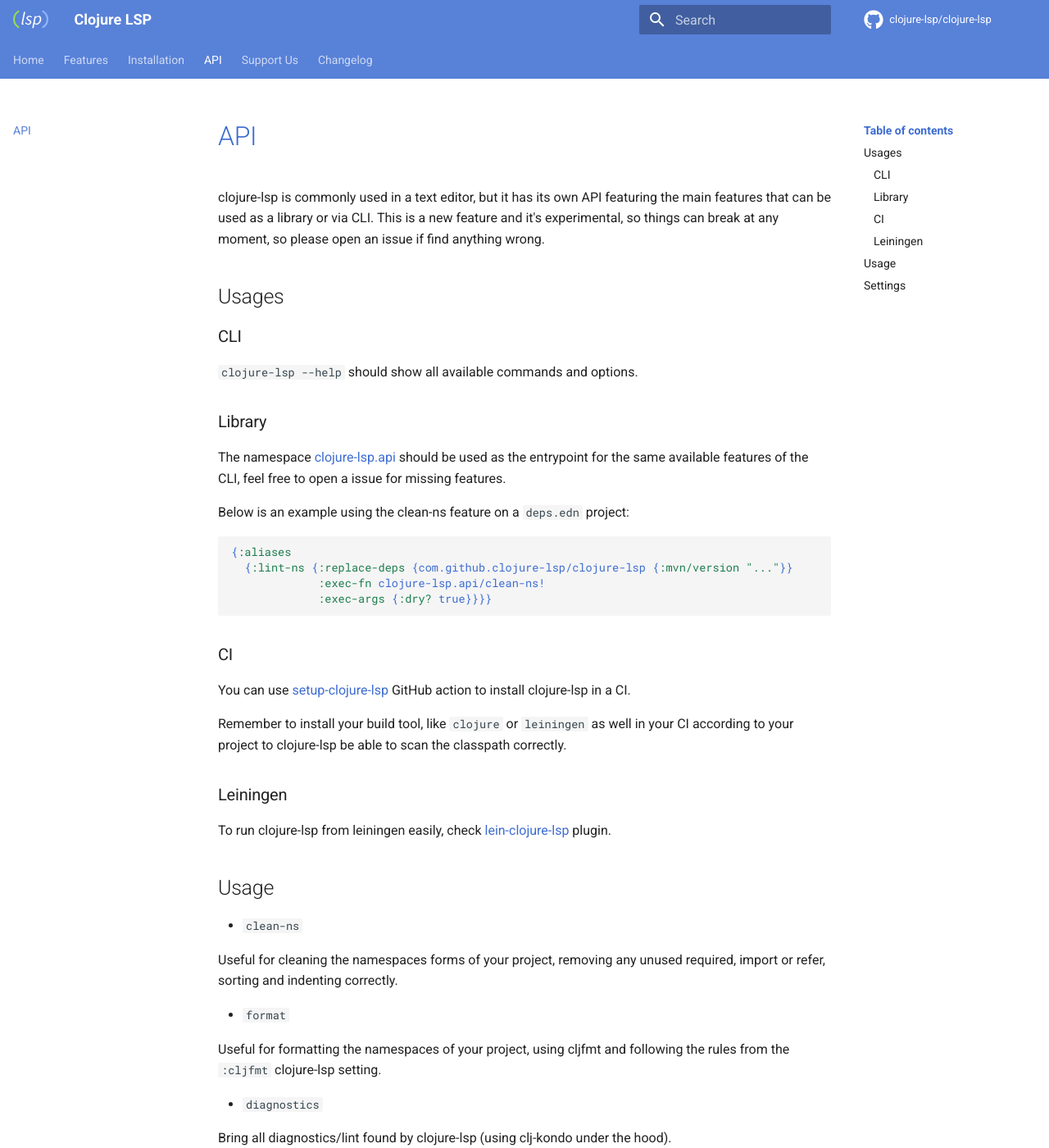
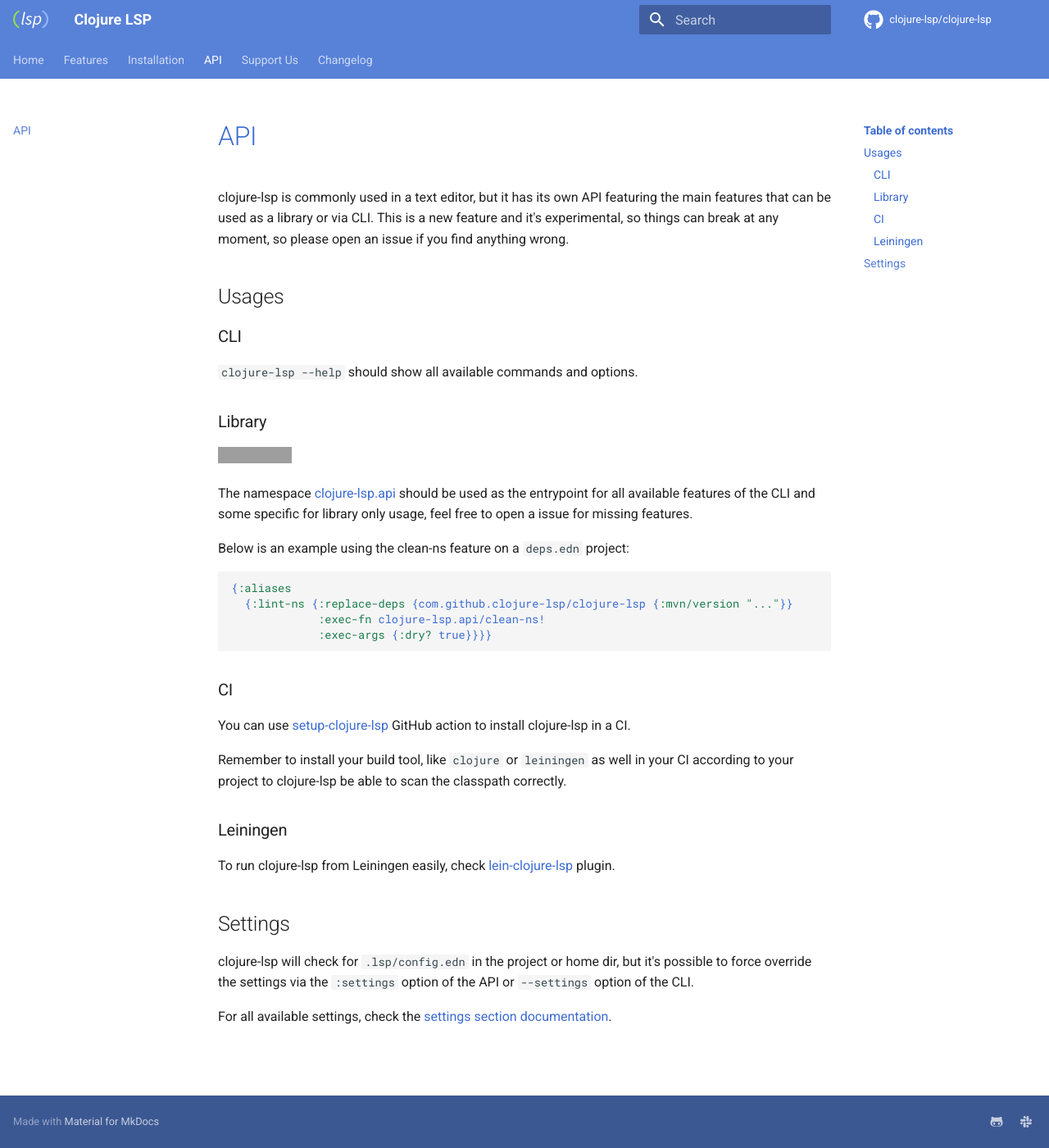
Before and after one commit to clojure-lsp/clojure-lsp, an MkDocs documentation site: the page built from docs/api.md, in a window 1280 px wide and 1400 px high. Shown: the whole window at 82% size. Built offline with MkDocs 1.6.1 and Material for MkDocs 9.7.7, drawn with Linux system fonts in a browser that asks for light colours; comment, search, counter and statistics services are not loaded; some of the changed text lies outside the part shown; grey boxes are pictures that could not be loaded.

Commit message:
Minor API docs improvements

```diff
--- a/docs/api.md
+++ b/docs/api.md
@@ -1,7 +1,7 @@
 # API
 
 clojure-lsp is commonly used in a text editor, but it has its own API featuring the main features that can be used as a library or via CLI.
-This is a new feature and it's experimental, so things can break at any moment, so please open an issue if find anything wrong.
+This is a new feature and it's experimental, so things can break at any moment, so please open an issue if you find anything wrong.
 
 ## Usages
 
@@ -11,7 +11,9 @@ This is a new feature and it's experimental, so things can break at any moment,
 
 ### Library
 
-The namespace [clojure-lsp.api](https://github.com/clojure-lsp/clojure-lsp/tree/master/src/clojure_lsp/api.clj) should be used as the entrypoint for the same available features of the CLI, feel free to open a issue for missing features.
+[![cljdoc](https://cljdoc.org/badge/com.github.clojure-lsp/clojure-lsp)](https://cljdoc.org/d/com.github.clojure-lsp/clojure-lsp/CURRENT/api/clojure-lsp.api)
+
+The namespace [clojure-lsp.api](https://cljdoc.org/d/com.github.clojure-lsp/clojure-lsp/CURRENT/api/clojure-lsp.api) should be used as the entrypoint for all available features of the CLI and some specific for library only usage, feel free to open a issue for missing features.
 
 Below is an example using the clean-ns feature on a `deps.edn` project:
 
@@ -30,25 +32,7 @@ Remember to install your build tool, like `clojure` or `leiningen` as well in yo
 
 ### Leiningen
 
-To run clojure-lsp from leiningen easily, check [lein-clojure-lsp](https://github.com/clojure-lsp/lein-clojure-lsp) plugin.
-
-## Usage
-
-* `clean-ns`
-
-Useful for cleaning the namespaces forms of your project, removing any unused required, import or refer, sorting and indenting correctly.
-
-* `format`
-
-Useful for formatting the namespaces of your project, using cljfmt and following the rules from the `:cljfmt` clojure-lsp setting.
-
-* `diagnostics`
-
-Bring all diagnostics/lint found by clojure-lsp (using clj-kondo under the hood).
-
-* `rename`
-
-Rename a symbol and all its references across the project.
+To run clojure-lsp from Leiningen easily, check [lein-clojure-lsp](https://github.com/clojure-lsp/lein-clojure-lsp) plugin.
 
 ## Settings
 
```
Also changed, not shown: README.md (+1 -0 lines), 3 other files.
